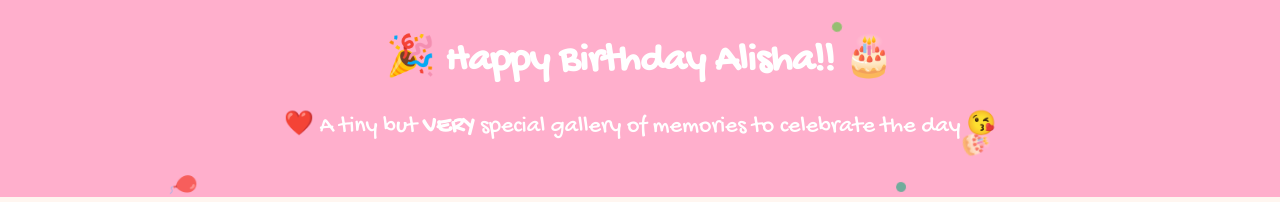
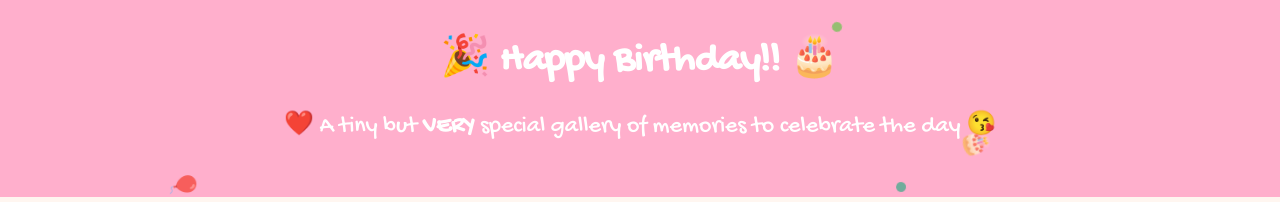
Before and after one commit to rahulsarkar2160/birthday-album, a plain HTML site: page index.html in a window 1280 px wide. Shown: the top 202 px of the page. Drawn offline with Linux system fonts and the light colour scheme.

Commit message:
Update index.html

```diff
--- a/index.html
+++ b/index.html
@@ -3,12 +3,12 @@
 <head>
   <meta charset="UTF-8">
   <meta name="viewport" content="width=device-width, initial-scale=1">
-  <title>Happy Birthday Babe!</title>
+  <title>Happy Birthday!</title>
   <link rel="stylesheet" href="style.css">
 </head>
 <body>
   <header>
-    <h1>🎉 Happy Birthday Alisha!! 🎂</h1>
+    <h1>🎉 Happy Birthday!! 🎂</h1>
     <p>❤️ A tiny but <b>VERY</b> special gallery of memories to celebrate the day 😘</p>
   </header>
   <div class="confetti-container">
```
